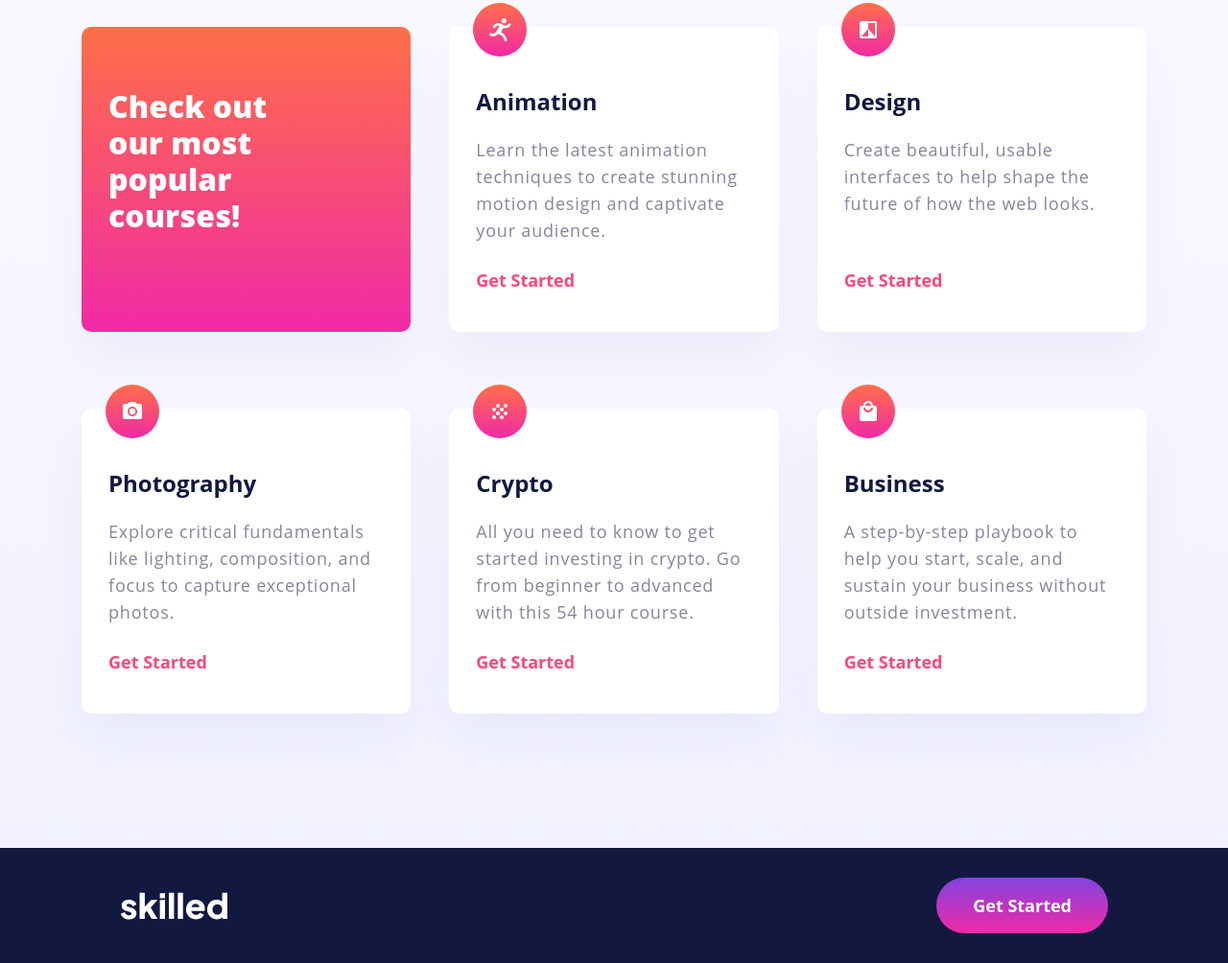
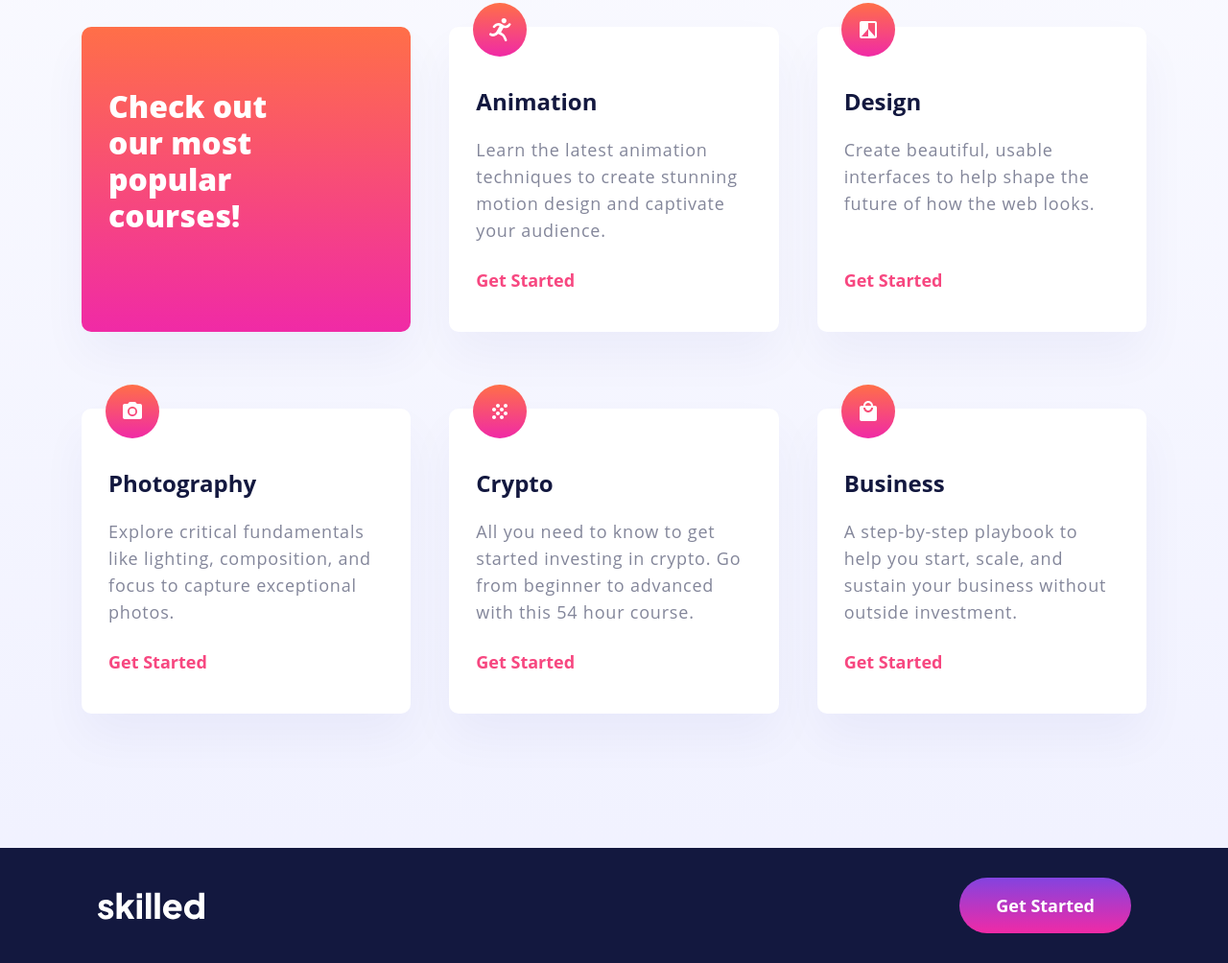
Before and after one commit to gmagnenat/fe-skilled-elearning-landing-page, a website: page src/index.html in a window 1280 px wide. Shown: the part 826-1830 px from the top of the page at 96% size. Drawn offline with nearby package versions, Linux system fonts and the light colour scheme; files that its build step writes are made by us from their sources; files whose address does not match are found by name.

Commit message:
Fix footer padding

```diff
--- a/src/sass/main.scss
+++ b/src/sass/main.scss
@@ -241,7 +241,7 @@
 		&__container {
 			max-width: 1110px;
 			margin: 0 auto;
-			padding: 0 4rem;
+			// padding: 0 4rem;
 		}
 	}
 }
```
